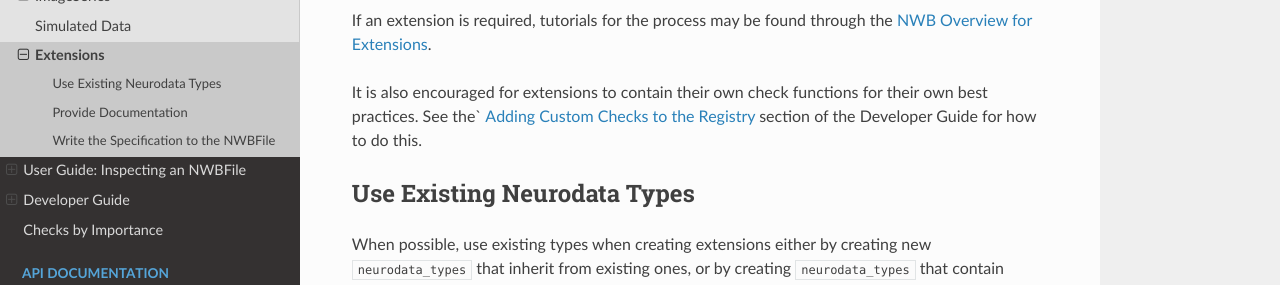
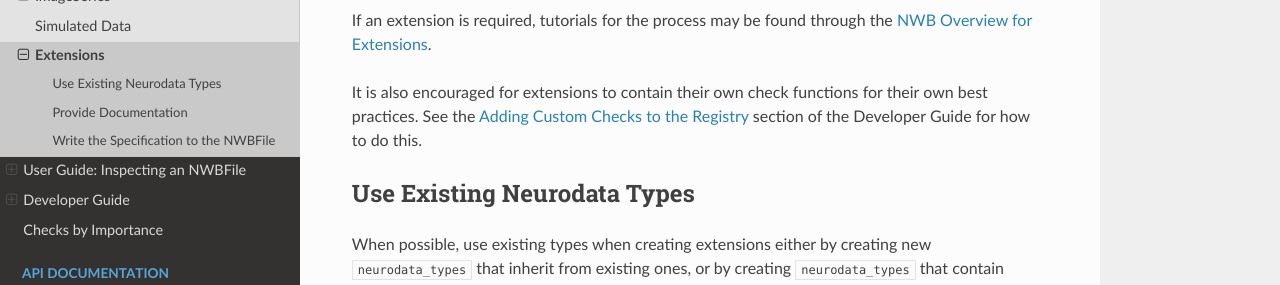
Before and after one commit to NeurodataWithoutBorders/nwbinspector, a Sphinx documentation site: the page built from docs/best_practices/extensions.rst, in a window 1280 px wide and 1365 px high. Shown: the part 392-677 px from the top of the window. Built offline with Sphinx 7.4.7 and the Read the Docs theme 2.0.0, drawn with Linux system fonts in a browser that asks for light colours.

```diff
--- a/docs/best_practices/extensions.rst
+++ b/docs/best_practices/extensions.rst
@@ -14,7 +14,7 @@ If an extension is required, tutorials for the process may be found through the
 :nwb-overview:`NWB Overview for Extensions <extensions_tutorial/extensions_tutorial_home.html>`.
 
 It is also encouraged for extensions to contain their own check functions for their own best practices.
-See the` :ref:`adding_custom_checks` section of the Developer Guide for how to do this.
+See the :ref:`adding_custom_checks` section of the Developer Guide for how to do this.
 
 
 
--- a/docs/best_practices/nwbfile_metadata.rst
+++ b/docs/best_practices/nwbfile_metadata.rst
@@ -140,7 +140,7 @@ The ``keywords`` field should be specified. This allows metadata collection prog
 :dandi-archive:`DANDI archive <>` to easily scan NWBFiles to enhance keyword-based search functionality. Try to think
 of what combination of words might make your file(s) unique or descriptive to help users trying to search for it. This
 could include the general modality or approach, the general region of cortex you wanted to study, or the type of neural
-data properties you were examining. Some examples are``"neuropixel"``, ``"hippocampus"``, ``"lateral septum"``,
+data properties you were examining. Some examples are ``"neuropixel"``, ``"hippocampus"``, ``"lateral septum"``,
 ``"waveforms"``, ``"cell types"``, ``"granule cells"``, etc.
 
 If you are unsure of what keywords to use, try searching existing datasets on the :dandi-archive:`DANDI archive <>` for
```
